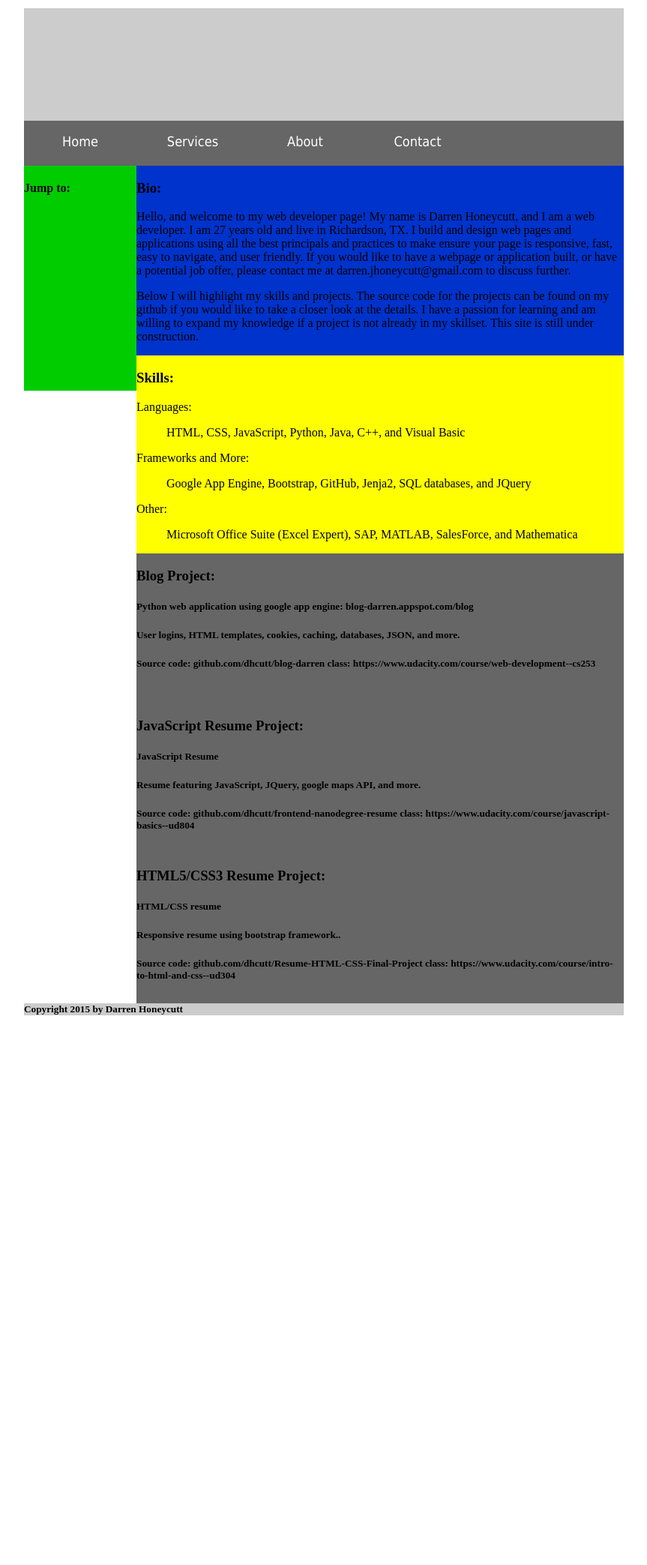
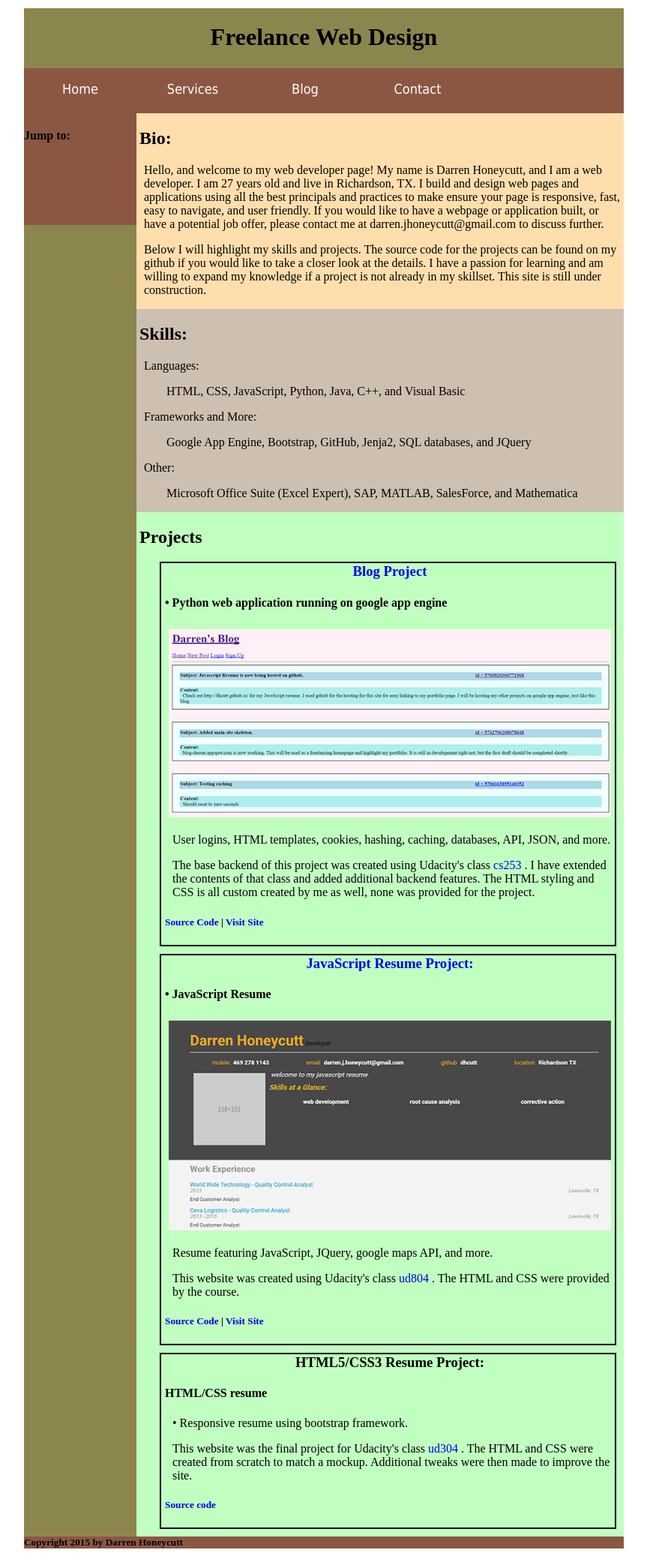
Before and after one commit to dhcutt/blog-darren, a Python web app: template templates/main.html in a window 1280 px wide. Shown: the whole page at 75% size, without its empty margins (208-1071 px from the left). Before the commit the page ends 1354 px from the top, so only its background shows below. Run offline with Jinja, Linux system fonts and the light colour scheme; the template is opened without the code that fills it, so the values that code supplies are empty; some libraries are stand-ins or nearby versions.

Commit message:
Updated CSS on main page. Added contact and services pages. major changes to site layout

```diff
--- a/app.yaml
+++ b/app.yaml
@@ -15,6 +15,9 @@ handlers:
 - url: /blog/css
   static_dir: css
 
+- url: /images
+  static_dir: images
+
 - url: .*
   script: main.app
 
--- a/css/800px.css
+++ b/css/800px.css
@@ -14,7 +14,17 @@
 	width:200px;
 }
 
+#projectbody {
+	width:200px;
+}
+
 .project {
-	width:200px;
-	height:200px;
+	width:180px;
+	height:auto;
+	margin-right:5px;
 }
+
+.projectpic img {
+	width:170px;
+	margin:5px;
+}
--- a/css/maincss.css
+++ b/css/maincss.css
@@ -5,31 +5,45 @@
 	margin-right: auto;
 	margin-top: 11px;
 	margin-bottom: 21px;
+	background-color: #8B864E;
 }
 
 #header {
-	height: 150px;
-	background-color: #CCC;
+	height: 80px;
+	text-align: center;
+}
+
+#header h1 {
+	padding-top: 20px;
 }
 
 #sidebar {
 	width:150px;
-	height: 300px;
-	background-color: #0C0;
+	height: auto;
+	background-color: #8B5742;
 	float: left;
+	position: fixed;
+}
+
+h2 {
+	padding-left: 4px;
+}
+
+p {
+	padding-left:10px;
 }
 
 #mainbody {
 	width:650px;
 	height:auto;
-	background-color: #03C;
+	background-color: NavajoWhite;
 	float: right;
 }
 
 #skills {
 	width:650px;
 	height:auto;
-	background-color: yellow;
+	background-color: #CDC0B0;
 	float:right;
 }
 
@@ -39,17 +53,49 @@
 	list-style-type:disc;
 }
 
-.project {
+#projectbody {
 	width:650px;
-	height:200px;
-	background-color:#666;
+	height:auto;
 	float:right;
 	clear:right;
+	background-color:#C1FFC1;
+}
+
+.project {
+	height:auto;
+	width:600px;
+	float:right;
+	clear:right;
+	background-color:none;
+	margin-right:10px;
+	margin-bottom:10px;
+	padding-left:5px;
+	border-style:solid;
+	border-width:2px;
+
+}
+
+.project a {
+	text-decoration: none;
+}
+
+.project h3 {
+	margin-top:0;
+	text-align: center;
+}
+
+.projectpic {
+	width:inherit;
+}
+
+.projectpic img {
+	width:590px;
+	margin:5px;
 }
 
 
 #footer {
 	height: auto;
-	background-color: #CCC;
+	background-color: #8B5742;
 	clear:both;
 }
--- a/css/menu.css
+++ b/css/menu.css
@@ -1,6 +1,6 @@
 #menu {
 	height:60px;
-	background-color: #666;
+	background-color: #8B5742;
 }
 
 #menu ul {
--- a/templates/main.html
+++ b/templates/main.html
@@ -4,10 +4,10 @@
 		<meta charset="utf-8">
 		<title>Darren's Web Development</title>
 		<!-- This links to the CSS for google APP engine to load. For it to load outside of app engine, the css folder will need to be moved to the templates folder -->
-		<link href="css/maincss.css" rel="stylesheet" type="text/css">
-		<link href="css/menu.css" rel="stylesheet" type="text/css">
+		<link href="/css/maincss.css" rel="stylesheet" type="text/css">
+		<link href="/css/menu.css" rel="stylesheet" type="text/css">
 		<!-- style sheet for 800px and under layout -->
-		<link href="css/800px.css" rel="stylesheet" type="text/css" media="screen and (max-width: 800px)">
+		<link href="/css/800px.css" rel="stylesheet" type="text/css" media="screen and (max-width: 800px)">
 	</head>
 
 	<body>
@@ -15,25 +15,27 @@
 		<div id="container">
 
 			<div id="header">
+				<h1> Freelance Web Design </h1>
 
 			</div>
 
 			<div id="menu">
 				<ul>
-					<li><a href="#">Home</a></li>
-					<li><a href="#">Services</a></li>
-					<li><a href="#">About</a></li>
-					<li><a href="#">Contact</a></li>
+					<li><a href="/">Home</a></li>
+					<li><a href="/services">Services</a></li>
+					<li><a href="/blog">Blog</a></li>
+					<li><a href="contact">Contact</a></li>
 				</ul>
 			</div>
 
 			<div id="sidebar">
 				<h4>Jump to:</h4>
+				<p> <br><br><br><br></p>
 
 			</div>
 
 			<div id="mainbody">
-				<h3> Bio: </h3>
+				<h2> Bio: </h2>
 				<p> Hello, and welcome to my web developer page! My name is Darren Honeycutt, and I am a web developer. I am 27 years old and live in Richardson, TX. I build and design web pages and applications using all the best principals and practices to make ensure your page is responsive, fast, easy to navigate, and user friendly. If you would like to have a webpage or application built, or have a potential job offer, please contact me at darren.jhoneycutt@gmail.com to discuss further.
 				</p>
 				<p> Below I will highlight my skills and projects. The source code for the projects can be found on my github if you would like to take a closer look at the details. I have a passion for learning and am willing to expand my knowledge if a project is not already in my skillset. This site is still under construction.
@@ -41,7 +43,7 @@
 			</div>
 
 			<div id="skills">
-				<h3> Skills: </h3>
+				<h2> Skills: </h2>
 				<p> Languages:
 					<ul>
 						<li>HTML, </li>
@@ -81,28 +83,50 @@
 
 			</div>
 
+			<div id="projectbody">
+				<h2> Projects </h2>
+
 				<div class="project" id="project1">
-				<h3> Blog Project: </h3>
-				<h5> Python web application using google app engine: blog-darren.appspot.com/blog</h5>
-				<h5> User logins, HTML templates, cookies, caching, databases, JSON, and more.</h5>
-				<h5> Source code: github.com/dhcutt/blog-darren class: https://www.udacity.com/course/web-development--cs253</h5>
+					<h3><a href="/blog"> Blog Project </a></h3>
+					<h4> &bull; Python web application running on google app engine</h4>
+
+					<div class="projectpic">
+						<a href="/blog"><img src="/images/blog-darren.PNG"></a>
+					</div>
+
+					<p> User logins, HTML templates, cookies, hashing, caching, databases, API, JSON, and more.</p>
+					<p> The base backend of this project was created using Udacity's class <a href="https://www.udacity.com/course/web-development--cs253"> cs253 </a>. I have extended the contents of that class and added additional backend features. The HTML styling and CSS is all custom created by me as well, none was provided for the project. </p>
+					<h5> <a href="https://github.com/dhcutt/blog-darren">Source Code </a> |
+						<a href="/blog">Visit Site</a>
+
+					</h5>
 
 				</div>
 
 				<div class="project" id="project2">
-				<h3> JavaScript Resume Project: </h3>
-				<h5> JavaScript Resume</h5>
-				<h5> Resume featuring JavaScript, JQuery, google maps API, and more.</h5>
-				<h5> Source code: github.com/dhcutt/frontend-nanodegree-resume class: https://www.udacity.com/course/javascript-basics--ud804</h5>
+					<h3><a href="http://dhcutt.github.io"> JavaScript Resume Project: </a></h3>
+					<h4> &bull; JavaScript Resume</h4>
+
+					<div class="projectpic">
+						<a href="http://dhcutt.github.io"> <img src="/images/javascript-resume.PNG"></a>
+					</div>
+
+					<p> Resume featuring JavaScript, JQuery, google maps API, and more.</p>
+					<p> This website was created using Udacity's class <a href="https://www.udacity.com/course/javascript-basics--ud804"> ud804 </a>. The HTML and CSS were provided by the course. </p>
+					<h5> <a href="https://github.com/dhcutt/frontend-nanodegree-resume">Source Code</a> |
+						<a href="http://dhcutt.github.io"> Visit Site</a>
+					</h5>
 
 				</div>
 
 				<div class="project" id="project3">
 					<h3> HTML5/CSS3 Resume Project: </h3>
-				<h5> HTML/CSS resume</h5>
-				<h5> Responsive resume using bootstrap framework..</h5>
-				<h5> Source code: github.com/dhcutt/Resume-HTML-CSS-Final-Project class: https://www.udacity.com/course/intro-to-html-and-css--ud304</h5>
+					<h4> HTML/CSS resume</h4>
+					<p> &bull; Responsive resume using bootstrap framework.</p>
+					<p> This website was the final project for Udacity's class <a href="https://www.udacity.com/course/intro-to-html-and-css--ud304"> ud304 </a>. The HTML and CSS were created from scratch to match a mockup. Additional tweaks were then made to improve the site. </p>
+					<h5> <a href="https://github.com/dhcutt/Resume-HTML-CSS-Final-Project">Source code</a> </h5>
 
+				</div>
 		</div>
 
 
```
Also changed, not shown: main.py (+19 -1 lines), images/blog-darren.PNG (added), images/cropped.jpg (added), images/javascript-resume.PNG (added), templates/contact.html (added), templates/services.html (added), 1 other file. Lines whose indentation alone changed are shown as unchanged.
